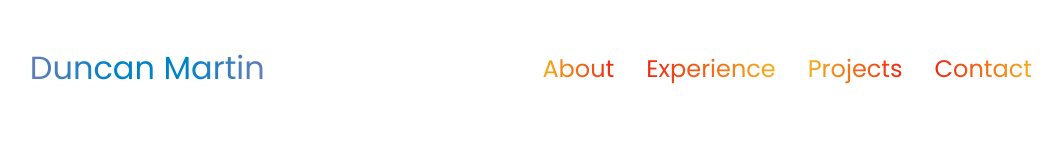
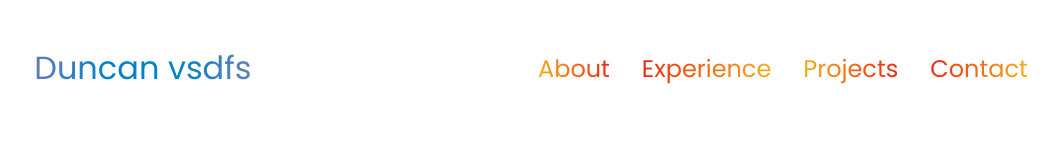
Before and after one commit to ognjensold/dmartin, a plain HTML site: page index.html in a window 1280 px wide. Shown: the top 160 px of the page, without its empty margins (109-1172 px from the left). Drawn offline with Linux system fonts and the light colour scheme.

Commit message:
Update index.html

```diff
--- a/index.html
+++ b/index.html
@@ -10,7 +10,7 @@
   </head>
   <body>
     <nav id="desktop-nav">
-      <div class="logo duncanname">Duncan Martin</div>
+      <div class="logo duncanname">Duncan vsdfs</div>
       <div>
         <ul class="nav-links">
           <li class="infopp"><a href="#about">About</a></li>
```
